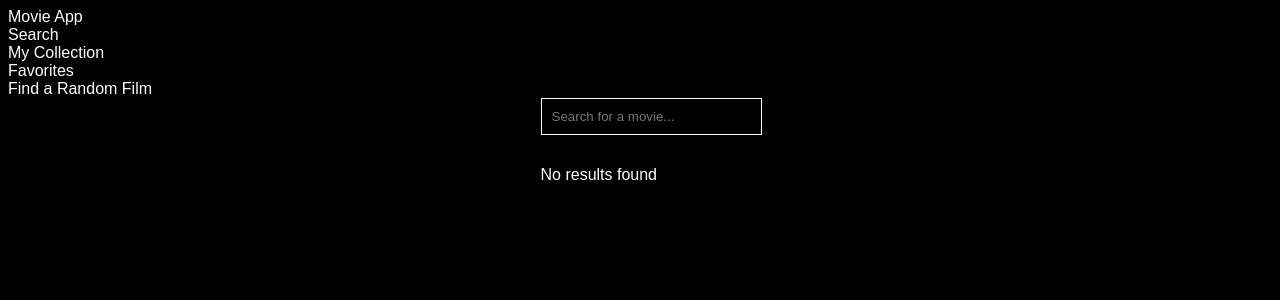
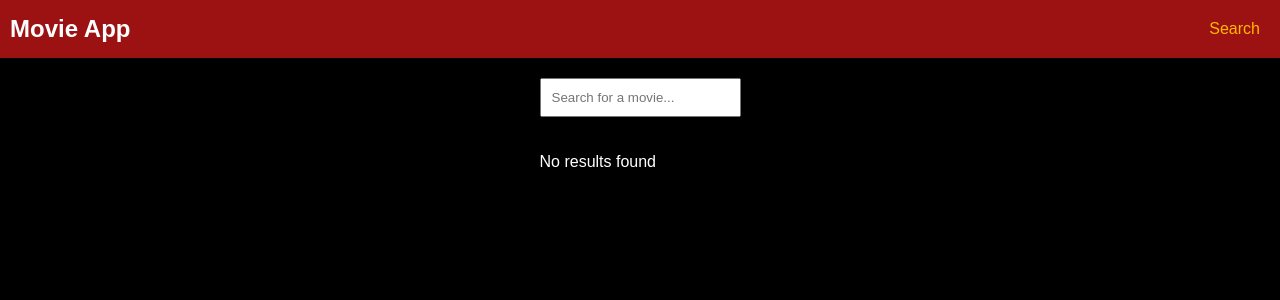
Before and after one commit to JoshuaBrophy/movie-collection-app, a React (Create React App) app: page / in a window 1280 px wide. Shown: the top 300 px of the page. Built offline with nearby package versions, Linux system fonts and the light colour scheme.

Commit message:
had to revert back to an older iteration of code

```diff
--- a/src/App.css
+++ b/src/App.css
@@ -2,49 +2,53 @@ body {
     background-color: #000;
     color: #fff;
     font-family: 'Arial', sans-serif;
+    margin: 0;
+  }
+
+  .navbar {
+    background-color: #9c1111;
+    padding: 10px;
+    display: flex;
+    justify-content: space-between;
+    align-items: center;
+  }
+
+  .nav-logo {
+    font-size: 24px;
+    font-weight: bold;
+    color: #fff;
+  }
+
+  .nav-tabs {
+    display: flex;
+    gap: 20px;
+  }
+
+  .nav-tab {
+    cursor: pointer;
+    padding: 10px;
+    color: #fff;
+    transition: color 0.3s;
+  }
+
+  .nav-tab:hover {
+    color: #ffb703;
+  }
+
+  .active {
+    color: #ffb703;
   }
 
   .app-container {
     display: flex;
     flex-direction: column;
     align-items: center;
-  }
-
-  .user-form-container {
     margin: 20px;
   }
 
-  form {
-    width: 100%;
-    max-width: 400px;
+  input {
+    padding: 10px;
     margin-bottom: 20px;
-  }
-
-  label {
-    display: block;
-    margin-bottom: 10px;
-  }
-
-  input,
-  textarea {
-    width: 100%;
-    padding: 10px;
-    margin-bottom: 15px;
-    border: 1px solid #fff;
-    background-color: transparent;
-    color: #fff;
-  }
-
-  button {
-    background-color: #e50914;
-    color: #fff;
-    padding: 10px;
-    cursor: pointer;
-    border: none;
-  }
-
-  button:hover {
-    background-color: #b2070d;
   }
 
   .movie-list {
@@ -80,3 +84,41 @@ body {
     color: #e50914;
     margin-bottom: 15px;
   }
+
+  .movie-detail-container {
+    display: flex;
+    justify-content: space-between;
+    align-items: flex-start;
+    margin: 20px;
+  }
+
+  .movie-detail {
+    max-width: 400px;
+  }
+
+  .movie-poster img {
+    width: 100%;
+    max-width: 300px;
+    border-radius: 5px;
+  }
+
+  .movie-detail-container {
+    display: flex;
+    justify-content: space-between;
+    align-items: flex-start;
+    margin: 20px;
+  }
+
+  .movie-detail {
+    max-width: 400px;
+  }
+
+  .movie-poster img {
+    width: 100%;
+    max-width: 300px;
+    border-radius: 5px;
+  }
+
+  input[type="checkbox"] {
+    margin-right: 5px;
+  }
--- a/src/App.js
+++ b/src/App.js
@@ -1,5 +1,3 @@
-// src/App.js
-
 import React, { useState, useEffect } from 'react';
 import MovieCard from './MovieCard';
 import MovieDetail from './MovieDetail';
@@ -20,17 +18,15 @@ const App = () => {
   };
 
   const handleTabChange = (tab) => {
-    setSelectedMovie(null); // Clear selected movie when changing tabs
+    setSelectedMovie(null);
     setActiveTab(tab);
   };
 
   useEffect(() => {
     if (searchTerm.trim() !== '') {
-      // Make an API call or fetch data based on the search term (e.g., from OMDB API)
-      // For simplicity, we'll use a placeholder function here
-      const fetchData = async () => {
+            const fetchData = async () => {
         try {
-          const response = await fetch(`http://www.omdbapi.com/?s=${searchTerm}&apikey=4d5f158f`);
+          const response = await fetch(`http://www.omdbapi.com/?s=${searchTerm}&apikey=4d5f158f&plot=full&type=movie`);
           const data = await response.json();
 
           if (data.Search) {
@@ -60,27 +56,13 @@ const App = () => {
           >
             Search
           </div>
-          <div
-            className={`nav-tab ${activeTab === 'collection' ? 'active' : ''}`}
-            onClick={() => handleTabChange('collection')}
-          >
-            My Collection
-          </div>
-          <div
-            className={`nav-tab ${activeTab === 'favorites' ? 'active' : ''}`}
-            onClick={() => handleTabChange('favorites')}
-          >
-            Favorites
-          </div>
-          <div
-            className={`nav-tab ${activeTab === 'random' ? 'active' : ''}`}
-            onClick={() => handleTabChange('random')}
-          >
-            Find a Random Film
-          </div>
+          {/* Add other tabs as needed */}
         </div>
       </nav>
       <div className="app-container">
+        {selectedMovie && (
+          <MovieDetail movie={selectedMovie} />
+        )}
         {activeTab === 'search' && (
           <div>
             <input
@@ -100,7 +82,6 @@ const App = () => {
             )}
           </div>
         )}
-        {selectedMovie && <MovieDetail movie={selectedMovie} />}
       </div>
     </div>
   );
--- a/src/MovieDetail.js
+++ b/src/MovieDetail.js
@@ -1,10 +1,15 @@
-// src/MovieDetail.js
-
-import React from 'react';
+import React, { useState } from 'react';
 import './App.css';
 
 const MovieDetail = ({ movie }) => {
+  const [addToCollection, setAddToCollection] = useState(false);
+
+  const handleCheckboxChange = () => {
+    setAddToCollection(!addToCollection);
+  };
+
   return (
+    <div className="movie-detail-container">
       <div className="movie-detail">
         <h2>{movie.Title}</h2>
         <p><strong>Release Year:</strong> {movie.Year}</p>
@@ -12,6 +17,18 @@ const MovieDetail = ({ movie }) => {
         <p><strong>Rating:</strong> {movie.imdbRating}</p>
         <p><strong>Plot:</strong> {movie.Plot}</p>
         <p><strong>Box Office:</strong> {movie.BoxOffice}</p>
+        <label>
+          <input
+            type="checkbox"
+            checked={addToCollection}
+            onChange={handleCheckboxChange}
+          />
+          Add to Collection
+        </label>
+      </div>
+      <div className="movie-poster">
+        <img src={movie.Poster} alt={movie.Title} />
+      </div>
     </div>
   );
 };
```
Also changed, not shown: src/MovieCard.js (line endings or trailing spaces). Lines whose indentation alone changed are shown as unchanged.
